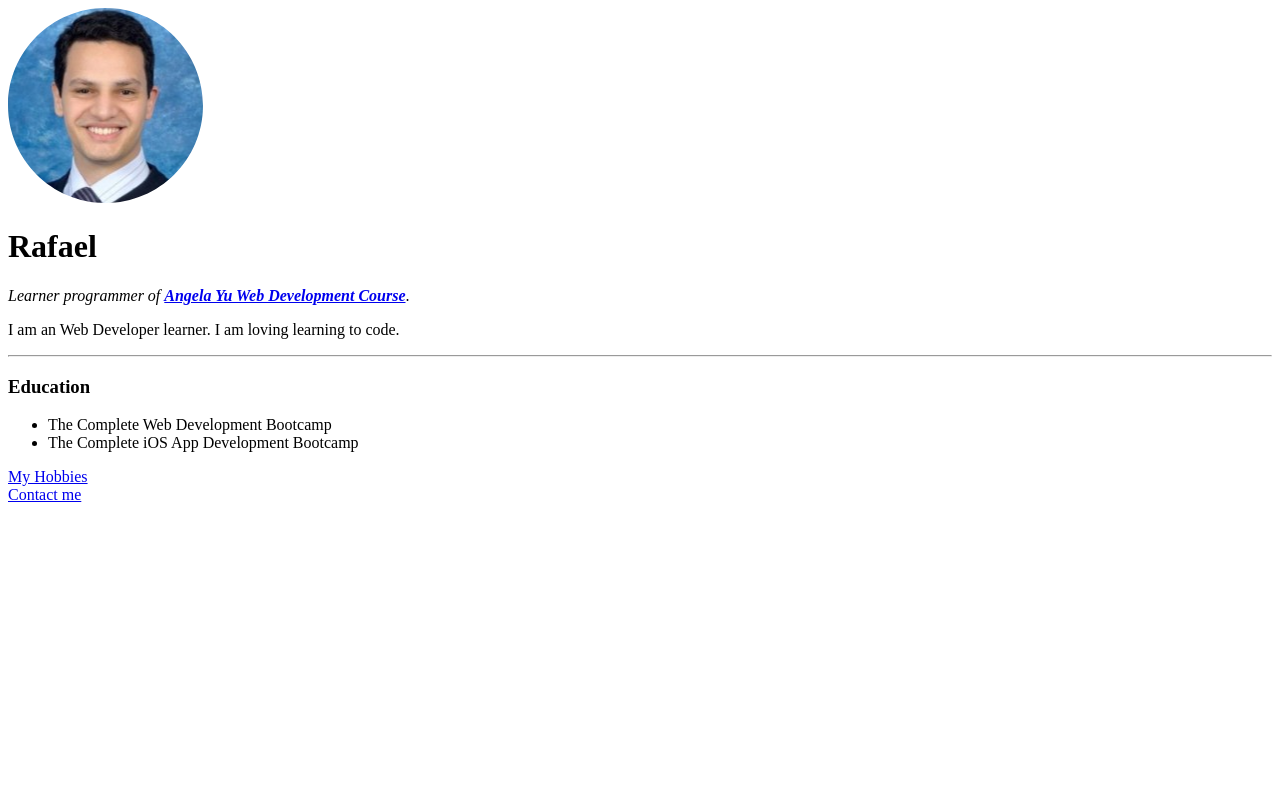
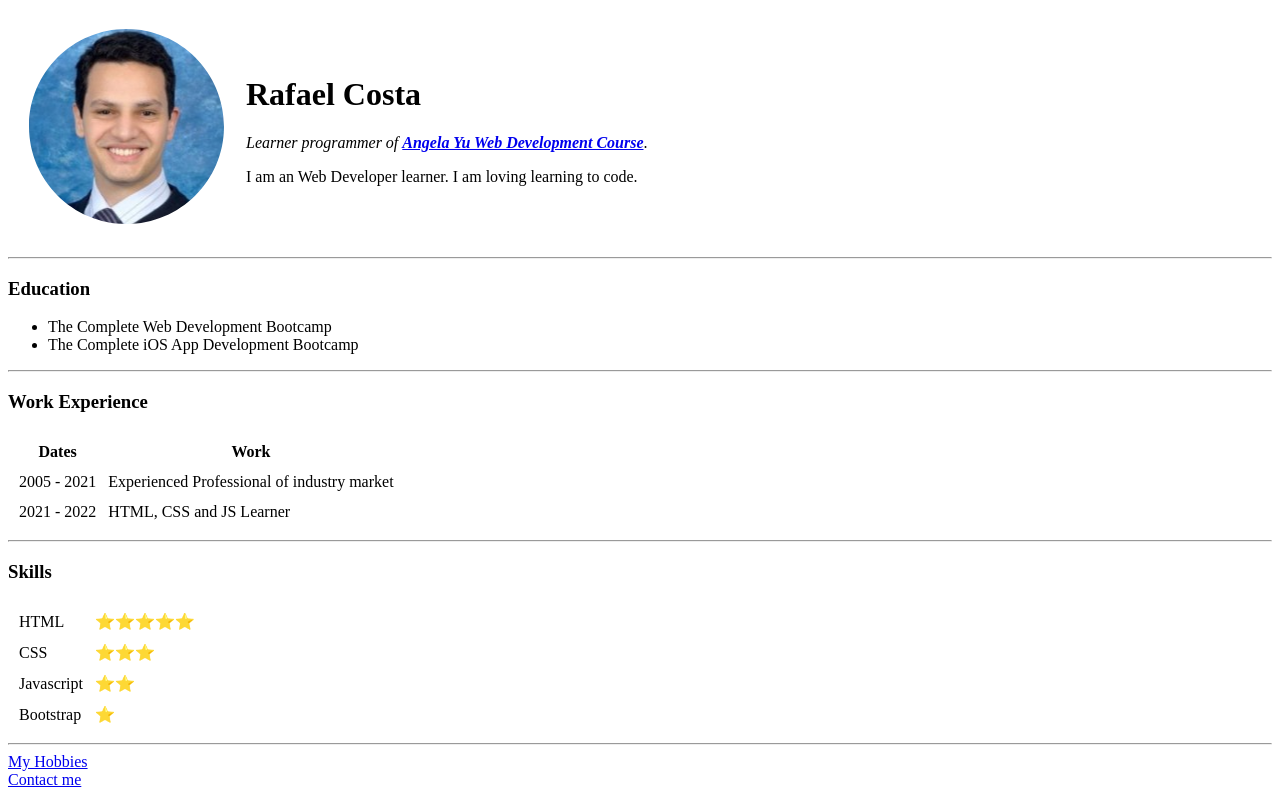
Before and after one commit to rafampcosta/Web-Dev-Angela-Yu-Course, a plain HTML site: page Web Development/HTML - Personal Site/index.html in a window 1280 px wide. Drawn offline with Linux system fonts and the light colour scheme.

Commit message:
HTML Intermediate 1
First part of the HTML Intermediate Level using the tables tags.

```diff
--- a/Web Development/HTML - Personal Site/index.html
+++ b/Web Development/HTML - Personal Site/index.html
@@ -5,18 +5,67 @@
         <title>Rafael Personal Site</title>
     </head>
     <body>
-        <img src="images/Rafa Costa photo-circle.png" alt="Rafael profile picture">
-        <h1>Rafael</h1>
-        <p> <em>Learner programmer of <strong><a href="https://www.udemy.com/course/the-complete-web-development-bootcamp/">Angela Yu Web Development Course</strong></a></em>.</p>
-        <p>I am an Web Developer learner. I am loving learning to code.</p>
+        <table cellspacing="20">
+            <tr>
+                <td><img src="images/Rafa Costa photo-circle.png" alt="Rafael profile picture"></td>
+                <td><h1>Rafael Costa</h1>
+                    <p> <em>Learner programmer of <strong><a href="https://www.udemy.com/course/the-complete-web-development-bootcamp/">Angela Yu Web Development Course</strong></a></em>.</p>
+                    <p>I am an Web Developer learner. I am loving learning to code.</p></td>
+            </tr>
+        </table>
+
         <hr>
         <h3>Education</h3>
         <ul>
             <li>The Complete Web Development Bootcamp</li>
             <li>The Complete iOS App Development Bootcamp</li>
         </ul>
+        <hr>
+
+        <h3>Work Experience</h3>
+        <table cellspacing="10">
+            <thead>
+                <tr>
+                    <th>Dates</th>
+                    <th>Work</th>
+                </tr>
+            </thead>
+            <tbody>
+                <tr>
+                    <td>2005 - 2021</td>
+                    <td>Experienced Professional of industry market</td>
+                </tr>
+                <tr>
+                    <td>2021 - 2022</td>
+                    <td>HTML, CSS and JS Learner</td>
+                </tr>
+            </tbody>
+            <tfoot>
+
+            </tfoot>
+        </table>
+        <hr>
+        <h3>Skills</h3>
+        <table cellspacing="10">
+            <tr>
+                <td>HTML</td>
+                <td>⭐️⭐️⭐️⭐️⭐️</td>
+            </tr>
+            <tr>
+                <td>CSS</td>
+                <td>⭐️⭐️⭐️</td>
+            </tr>
+            <tr>
+                <td>Javascript</td>
+                <td>⭐️⭐️</td>
+            </tr>
+            <tr>
+                <td>Bootstrap</td>
+                <td>⭐️</td>
+            </tr>
+        </table>
+       <hr>
         <a href="hobbies.html">My Hobbies</a><br>
         <a href="contact.html">Contact me</a>
-
     </body>
 </html>
```
